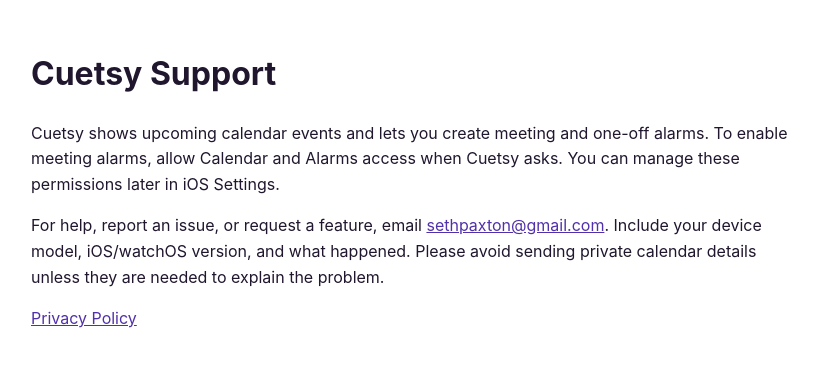
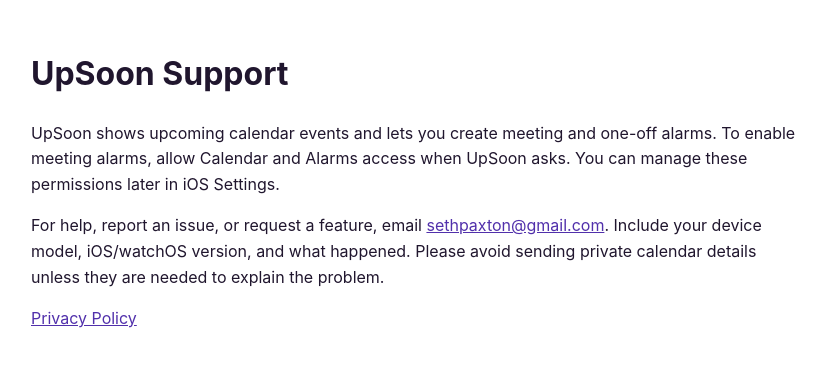
Before and after one commit to seth-paxton/cuetsy-support, a plain HTML site: page support.html in a window 1280 px wide. Shown: the whole page, without its empty margins (225-1050 px from the left). Drawn offline with Linux system fonts and the light colour scheme.

Commit message:
Update public documentation for UpSoon branding

```diff
--- a/support.html
+++ b/support.html
@@ -3,12 +3,12 @@
 <head>
   <meta charset="utf-8">
   <meta name="viewport" content="width=device-width, initial-scale=1">
-  <title>Cuetsy Support</title>
+  <title>UpSoon Support</title>
   <style>body { max-width: 48rem; margin: 3rem auto; padding: 0 1.25rem; font: 1rem/1.6 -apple-system, BlinkMacSystemFont, "Segoe UI", sans-serif; color: #20162e; } a { color: #5130ab; }</style>
 </head>
 <body>
-  <h1>Cuetsy Support</h1>
-  <p>Cuetsy shows upcoming calendar events and lets you create meeting and one-off alarms. To enable meeting alarms, allow Calendar and Alarms access when Cuetsy asks. You can manage these permissions later in iOS Settings.</p>
+  <h1>UpSoon Support</h1>
+  <p>UpSoon shows upcoming calendar events and lets you create meeting and one-off alarms. To enable meeting alarms, allow Calendar and Alarms access when UpSoon asks. You can manage these permissions later in iOS Settings.</p>
   <p>For help, report an issue, or request a feature, email <a href="mailto:sethpaxton@gmail.com">sethpaxton@gmail.com</a>. Include your device model, iOS/watchOS version, and what happened. Please avoid sending private calendar details unless they are needed to explain the problem.</p>
   <p><a href="privacy.html">Privacy Policy</a></p>
 </body>
```
